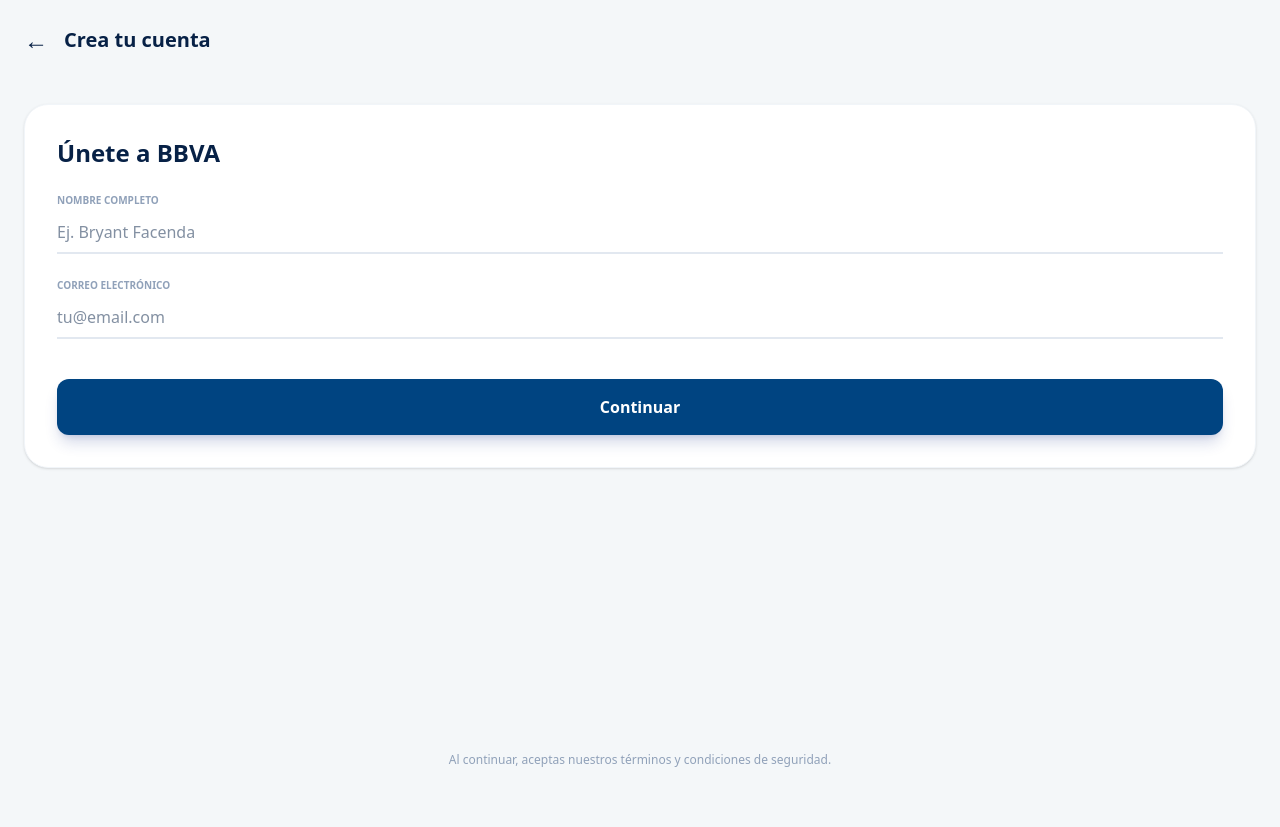
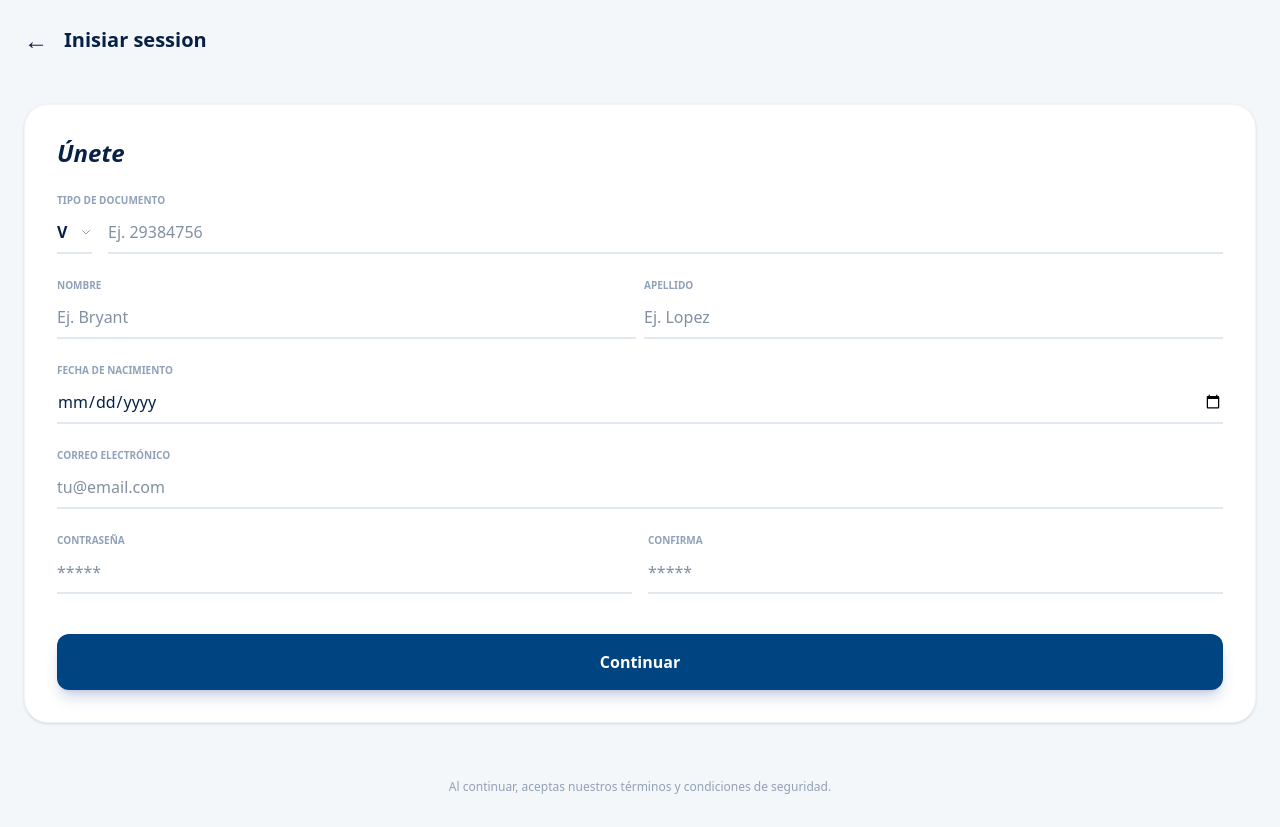
Before and after one commit to Bafaf23/NLH, a Flask app: template templates/auth/register.html in a window 1280 px wide. Before the commit the page ends 767 px from the top, so only its background shows below. Run offline with Flask 3, Linux system fonts and the light colour scheme; the template is opened without the code that fills it, so the values that code supplies are empty; style sheets or scripts are compiled from the project's sources; some libraries are stand-ins or nearby versions.

Commit message:
Implement user registration functionality with MySQL integration and update UI components. Added form validation and improved styling in registration and index templates.

```diff
--- a/app.py
+++ b/app.py
@@ -1,7 +1,21 @@
-from flask import Flask, render_template, template_rendered
+from os import name
+from flask import Flask, render_template, template_rendered, request, session
+import pymysql
 from datetime import datetime
+from flaskext.mysql import MySQL
 
 app = Flask(__name__, template_folder="templates")
+app.secret_key = "estoy_cansado_jefe"
+
+mysql = MySQL()
+
+""" Configuracion de la comection """
+app.config["MYSQL_DATABASE_HOST"] = "localhost"
+app.config["MYSQL_DATABASE_USER"] = "bafaf"
+app.config["MYSQL_DATABASE_PASSWORD"] = "jpE1X^3Y%PfmZ0764#GB"
+app.config["MYSQL_DATABASE_DB"] = "rbo_db"
+
+mysql.init_app(app)
 
 
 @app.route("/")
@@ -32,8 +46,56 @@ def home():
     return render_template("index.html", saludo=saludo, user=None, news=news)
 
 
-@app.route("/auth/register")
+@app.route("/auth", methods=["GET", "POST"])
 def register():
+    if (
+        request.method == "POST"
+        and "nameUser" in request.form
+        and "password" in request.form
+    ):
+        typeDocument = request.form["typeDocument"]
+        document = request.form["document"]
+        nameUser = request.form["nameUser"]
+        lastName = request.form["lastName"]
+        email = request.form["email"]
+        birthdate = request.form["birthdate"]
+        password = request.form["password"]
+        confirm_password = request.form["confirm_password"]
+
+        dni = f"{typeDocument}{document}"
+
+        if confirm_password != password:
+            print("las claves no son iguales")
+            return render_template("auth/register.html")
+
+        conn = mysql.connect()
+        cur = conn.cursor(pymysql.cursors.DictCursor)
+
+        cur.execute("SELECT * FROM users WHERE email = %s", (email,))
+        account = cur.fetchone()
+
+        if account:
+            print("El usuario ya esta registrado")
+            return render_template("auth/register.html")
+
+        else:
+            id_role_default = 2
+            sql = "INSERT INTO users (dni, name, last_Name, email, birthdate, pass, role_id) VALUES(%s,%s,%s,%s,%s,%s,%s)"
+
+            valores = (
+                dni,
+                nameUser,
+                lastName,
+                email,
+                birthdate,
+                password,
+                id_role_default,
+            )
+            print(valores)
+            cur.execute(sql, valores)
+            conn.commit()
+            print("You have successfully registered!")
+
     return render_template("auth/register.html")
 
 
--- a/requirements.txt
+++ b/requirements.txt
@@ -2,7 +2,11 @@ blinker==1.9.0
 click==8.3.2
 colorama==0.4.6
 Flask==3.1.3
+Flask-MySQL==1.6.0
 itsdangerous==2.2.0
 Jinja2==3.1.6
 MarkupSafe==3.0.3
+mysql==0.0.3
+mysqlclient==2.2.8
+PyMySQL==1.1.2
 Werkzeug==3.1.8
--- a/templates/auth/register.html
+++ b/templates/auth/register.html
@@ -1,29 +1,166 @@
-{% extends "_base.html" %}
-
-{% block content %}
+{% extends "_base.html" %} {% block content %}
 <div class="min-h-screen bg-[#F4F7F9] flex flex-col font-sans text-[#072146]">
   <header class="p-6 flex items-center gap-4">
-        <a href="{{ url_for('home') }}" class="text-2xl">←</a>
-        <h1 class="text-xl font-bold">Crea tu cuenta</h1>
+    <a
+      href="{{ url_for('home') }}"
+      class="text-2xl hover:text-blue-600 transition-colors"
+      >←</a
+    >
+    <h1 class="text-xl font-bold">Inisiar session</h1>
   </header>
 
   <main class="p-6 flex-1">
     <div class="bg-white rounded-3xl p-8 shadow-sm border border-slate-100">
-            <h2 class="text-2xl font-bold mb-6">Únete a BBVA</h2>
+      <h2 class="text-2xl font-bold mb-6 italic">Únete</h2>
 
-            <form action="/auth/register" method="POST" class="space-y-6">
+      <form action="" method="POST" class="space-y-6">
         <div>
-                    <label class="text-[10px] font-black uppercase text-slate-400 block mb-1">Nombre completo</label>
-                    <input type="text" name="nombre" class="w-full border-b-2 border-slate-200 py-2 focus:border-[#004481] outline-none transition-colors" placeholder="Ej. Bryant Facenda">
+          <label
+            class="text-[10px] font-black uppercase text-slate-400 block mb-1"
+            >Tipo de documento</label
+          >
+          <div class="flex gap-4 items-end">
+            <div
+              class="relative border-b-2 border-slate-200 focus-within:border-[#004481] transition-colors"
+            >
+              <select
+                name="typeDocument"
+                id="typeDocument"
+                class="appearance-none bg-transparent py-2 pr-6 font-bold text-[#072146] outline-none cursor-pointer"
+              >
+                <option value="V-">V</option>
+                <option value="E-">E</option>
+                <option value="P-">P</option>
+              </select>
+              <div
+                class="absolute right-0 top-1/2 -translate-y-1/2 pointer-events-none text-slate-400"
+              >
+                <svg
+                  class="w-3 h-3"
+                  fill="none"
+                  stroke="currentColor"
+                  viewBox="0 0 24 24"
+                >
+                  <path
+                    stroke-linecap="round"
+                    stroke-linejoin="round"
+                    stroke-width="2"
+                    d="M19 9l-7 7-7-7"
+                  ></path>
+                </svg>
+              </div>
+            </div>
+
+            <input
+              type="text"
+              id="document"
+              name="document"
+              required
+              class="flex-1 border-b-2 border-slate-200 py-2 focus:border-[#004481] outline-none transition-colors text-[#072146] font-medium"
+              placeholder="Ej. 29384756"
+            />
+          </div>
+        </div>
+
+        <div class="grid grid-cols-2 gap-2">
+          <div>
+            <label
+              class="text-[10px] font-black uppercase text-slate-400 block mb-1"
+              >Nombre</label
+            >
+            <input
+              type="text"
+              id="nameUser"
+              name="nameUser"
+              required
+              class="w-full border-b-2 border-slate-200 py-2 focus:border-[#004481] outline-none transition-colors"
+              placeholder="Ej. Bryant"
+            />
           </div>
 
           <div>
-                    <label class="text-[10px] font-black uppercase text-slate-400 block mb-1">Correo electrónico</label>
-                    <input type="email" name="email" class="w-full border-b-2 border-slate-200 py-2 focus:border-[#004481] outline-none transition-colors" placeholder="tu@email.com">
+            <label
+              class="text-[10px] font-black uppercase text-slate-400 block mb-1"
+              >Apellido</label
+            >
+            <input
+              type="text"
+              id="lastName"
+              name="lastName"
+              required
+              class="w-full border-b-2 border-slate-200 py-2 focus:border-[#004481] outline-none transition-colors"
+              placeholder="Ej. Lopez"
+            />
+          </div>
+        </div>
+
+        <div>
+          <label
+            class="text-[10px] font-black uppercase text-slate-400 block mb-1"
+            >Fecha de nacimiento</label
+          >
+          <input
+            type="date"
+            id="birthdate"
+            name="birthdate"
+            required
+            class="w-full border-b-2 border-slate-200 py-2 focus:border-[#004481] outline-none transition-colors"
+            placeholder="tu@email.com"
+          />
+        </div>
+
+        <div>
+          <label
+            class="text-[10px] font-black uppercase text-slate-400 block mb-1"
+            >Correo electrónico</label
+          >
+          <input
+            type="email"
+            id="email"
+            name="email"
+            required
+            class="w-full border-b-2 border-slate-200 py-2 focus:border-[#004481] outline-none transition-colors"
+            placeholder="tu@email.com"
+          />
+        </div>
+
+        <div class="grid grid-cols-2 gap-4">
+          <div>
+            <label
+              class="text-[10px] font-black uppercase text-slate-400 block mb-1"
+              >Contraseña</label
+            >
+            <input
+              type="password"
+              id="password"
+              name="password"
+              required
+              class="w-full border-b-2 border-slate-200 py-2 focus:border-[#004481] outline-none transition-colors"
+              placeholder="*****"
+            />
+          </div>
+
+          <div>
+            <label
+              class="text-[10px] font-black uppercase text-slate-400 block mb-1"
+              >Confirma</label
+            >
+            <input
+              type="password"
+              id="confirm_password"
+              name="confirm_password"
+              required
+              class="w-full border-b-2 border-slate-200 py-2 focus:border-[#004481] outline-none transition-colors"
+              placeholder="*****"
+            />
+          </div>
         </div>
 
         <div class="pt-4">
-                    <button type="submit" class="w-full bg-[#004481] text-white font-bold py-4 rounded-xl shadow-lg shadow-blue-900/20 active:scale-95 transition-transform">
+          <button
+            type="submit"
+            class="w-full bg-[#004481] text-white font-bold py-4 rounded-xl shadow-lg shadow-blue-900/20 active:scale-95 transition-transform"
+          >
             Continuar
           </button>
         </div>
@@ -32,7 +169,9 @@
   </main>
 
   <footer class="p-8 text-center">
-        <p class="text-xs text-slate-400">Al continuar, aceptas nuestros términos y condiciones de seguridad.</p>
+    <p class="text-xs text-slate-400">
+      Al continuar, aceptas nuestros términos y condiciones de seguridad.
+    </p>
   </footer>
 </div>
 {% endblock %}
```
Also changed, not shown: sql/rbo_db.sql (added, +61 -0 lines), templates/index.html (+43 -24 lines). Lines whose indentation alone changed are shown as unchanged.
